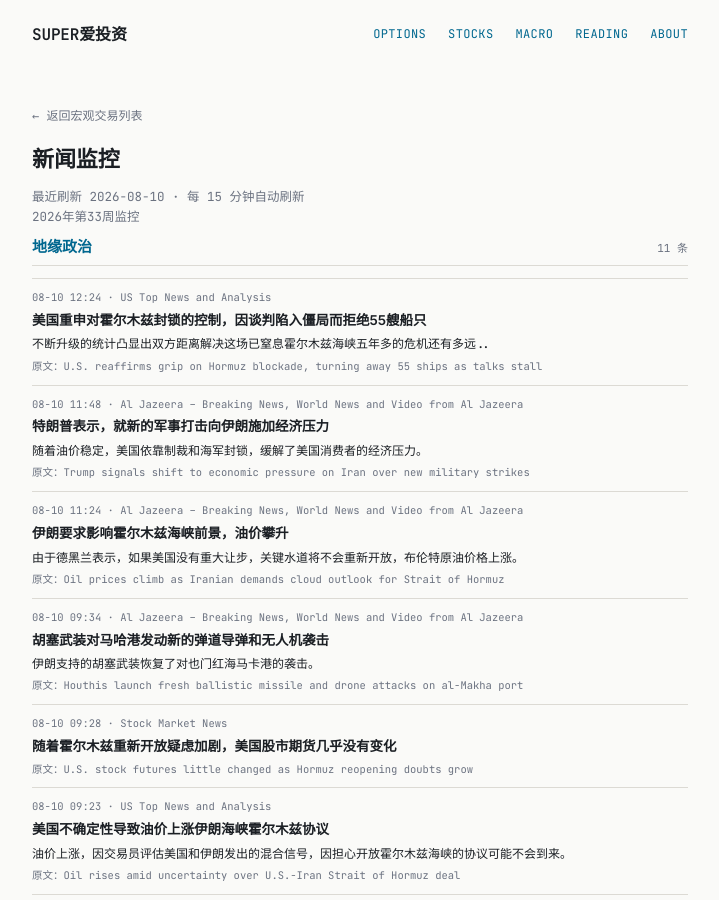
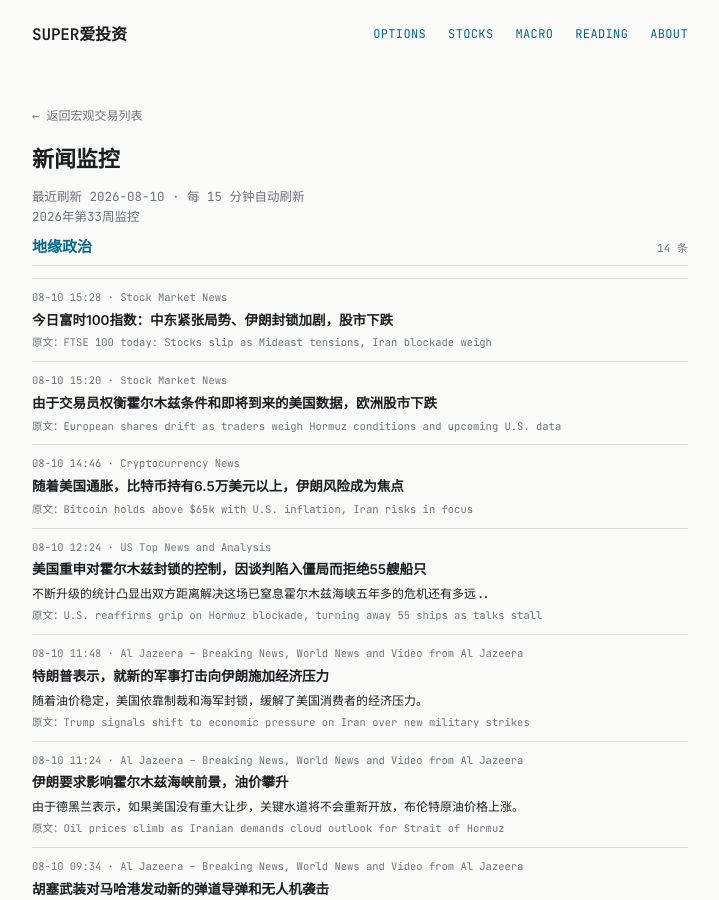
Before and after one commit to tang3super/tang3super.github.io, a Jekyll site: the page built from _macro_trade/news-digest.md, in a window 1280 px wide and 900 px high. Shown: the whole window, without its empty margins (280-999 px from the left). Built offline with Jekyll 4.4.1, drawn with Linux system fonts in a browser that asks for light colours.

Commit message:
sync news-digest article

```diff
--- a/_macro_trade/news-digest.md
+++ b/_macro_trade/news-digest.md
@@ -9,6 +9,24 @@ refresh_note: 每 15 分钟自动刷新
 topics:
 - name: 地缘政治
   items:
+  - title: 'FTSE 100 today: Stocks slip as Mideast tensions, Iran blockade weigh'
+    summary: ''
+    link: https://www.investing.com/news/stock-market-news/ftse-100-today-stocks-slip-as-mideast-tensions-iran-blockade-weigh-4847960
+    source: Stock Market News
+    time: 08-10 15:28
+    title_zh: 今日富时100指数：中东紧张局势、伊朗封锁加剧，股市下跌
+  - title: European shares drift as traders weigh Hormuz conditions and upcoming U.S. data
+    summary: ''
+    link: https://www.investing.com/news/stock-market-news/european-shares-drift-as-traders-weigh-hormuz-conditions-and-upcoming-us-data-4847846
+    source: Stock Market News
+    time: 08-10 15:20
+    title_zh: 由于交易员权衡霍尔木兹条件和即将到来的美国数据，欧洲股市下跌
+  - title: Bitcoin holds above $65k with U.S. inflation, Iran risks in focus
+    summary: ''
+    link: https://www.investing.com/news/cryptocurrency-news/bitcoin-holds-above-65k-with-us-inflation-iran-risks-in-focus-4847903
+    source: Cryptocurrency News
+    time: 08-10 14:46
+    title_zh: 随着美国通胀，比特币持有6.5万美元以上，伊朗风险成为焦点
   - title: U.S. reaffirms grip on Hormuz blockade, turning away 55 ships as talks stall
     summary: The escalating tally underscores how far the two sides remain from resolving a crisis that has choked the Strait of Hormuz for more than fiv…
     link: https://www.cnbc.com/2026/08/10/us-iran-war-trump-hormuz-oman-ships-blockade-shipping.html
```
